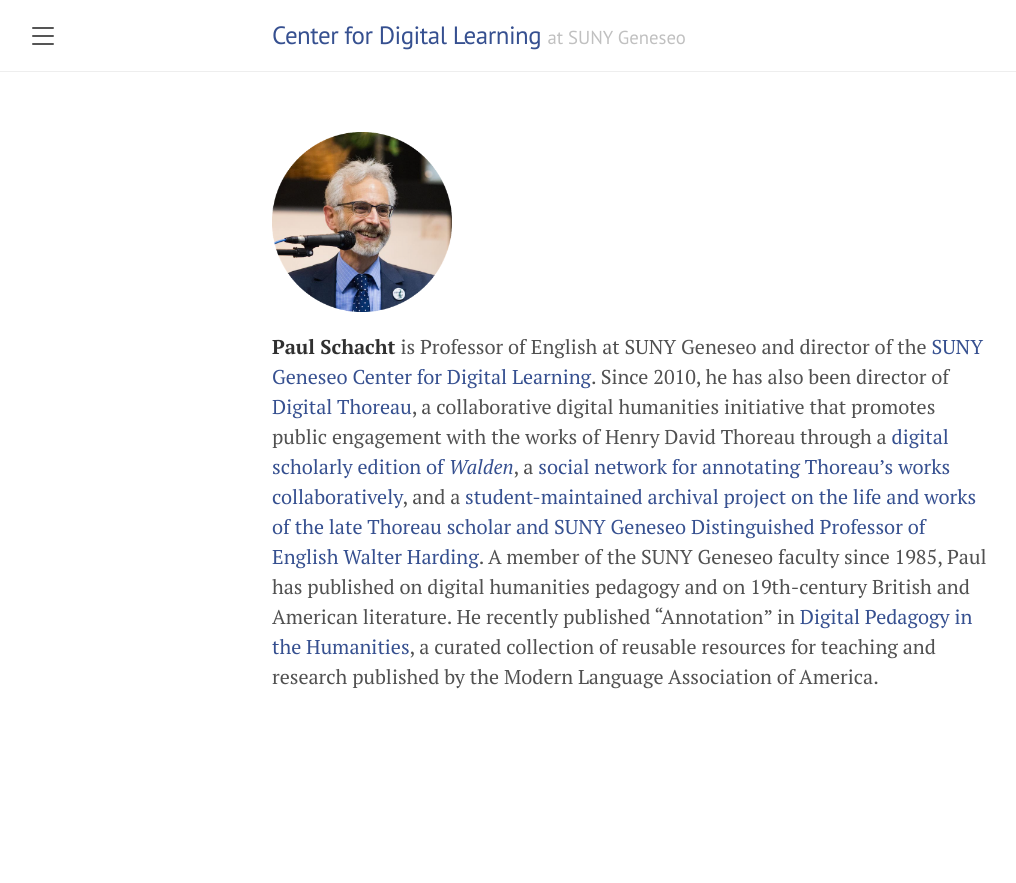
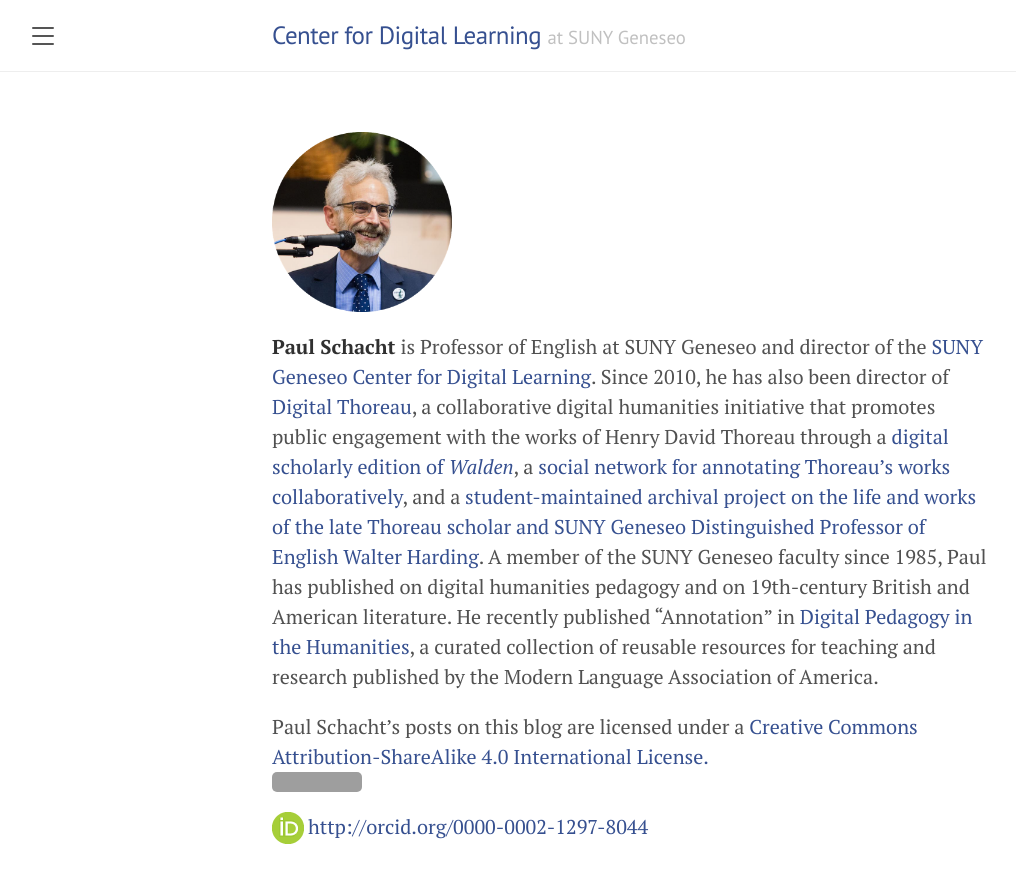
Before and after one commit to cdl-geneseo/cdl-geneseo.github.io, a Jekyll site: the page built from authors/schacht.md, in a window 1280 px wide. Shown: the top 883 px of the page, without its empty margins (8-1024 px from the left). Built offline with Jekyll 4.4.1, drawn with Linux system fonts in a browser that asks for light colours; grey boxes are pictures that could not be loaded.

Commit message:
add license info to sidebar and author schacht

```diff
--- a/_includes/sidebar.html
+++ b/_includes/sidebar.html
@@ -36,7 +36,7 @@
 
   <div class="sidebar-item">
     <p>
-      &copy; {{ site.time | date: '%Y' }}. Some rights reserved.
+      &copy; {{ site.time | date: '%Y' }}. Some rights reserved. See individual author pages for more details.
     </p>
     <p>
       This site uses the <a href="https://github.com/poole">Poole</a>/<a href="https://github.com/poole/lanyon">Lanyon</a> Jekyll theme, thanks to <a href="https://github.com/mdo">Mark Otto</a>.
--- a/authors/schacht.md
+++ b/authors/schacht.md
@@ -6,3 +6,7 @@
 <img src="/images/schacht.png" alt="Paul Schacht" style="width:25%;"  />
 
 **Paul Schacht** is Professor of English at SUNY Geneseo and director of the [SUNY Geneseo Center for Digital Learning](https://www.geneseo.edu/cdl). Since 2010, he has also been director of [Digital Thoreau](http://digitalthoreau.org), a collaborative digital humanities initiative that promotes public engagement with the works of Henry David Thoreau through a [digital scholarly edition of *Walden*](http://digitalthoreau.org/fluid-text-toc/), a [social network for annotating Thoreau's works collaboratively](https://commons.digitalthoreau.org), and a [student-maintained archival project on the life and works of the late Thoreau scholar and SUNY Geneseo Distinguished Professor of English Walter Harding](https://walterharding.org). A member of the SUNY Geneseo faculty since 1985, Paul has published on digital humanities pedagogy and on 19th-century British and American literature. He recently published “Annotation” in [Digital Pedagogy in the Humanities](https://digitalpedagogy.hcommons.org/), a curated collection of reusable resources for teaching and research published by the Modern Language Association of America.
+
+Paul Schacht's posts on this blog are licensed under a <a rel="license" href="http://creativecommons.org/licenses/by-sa/4.0/">Creative Commons Attribution-ShareAlike 4.0 International License.</a><br /><a rel="license" href="http://creativecommons.org/licenses/by-sa/4.0/"><img alt="Creative Commons License" style="border-width:0;" src="https://i.creativecommons.org/l/by-sa/4.0/88x31.png" /></a>
+
+<img src="/images/ORCID-iD_icon-32x32.png" alt="ORCID icon" style="float:left;margin-right:.2em;"> <http://orcid.org/0000-0002-1297-8044>
```
Also changed, not shown: images/ORCID-iD_icon-16x16.png (added), images/ORCID-iD_icon-24x24.png (added), images/ORCID-iD_icon-32x32.png (added).
